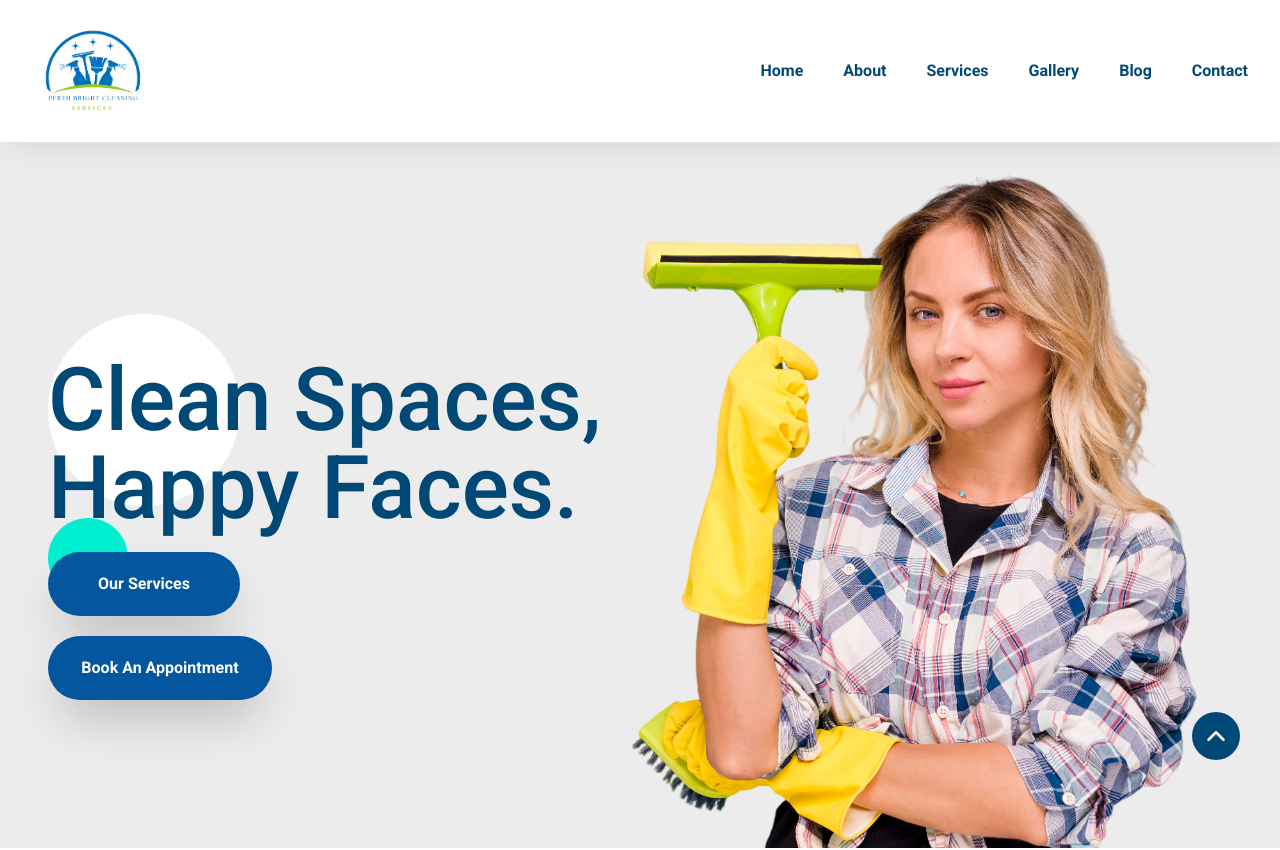
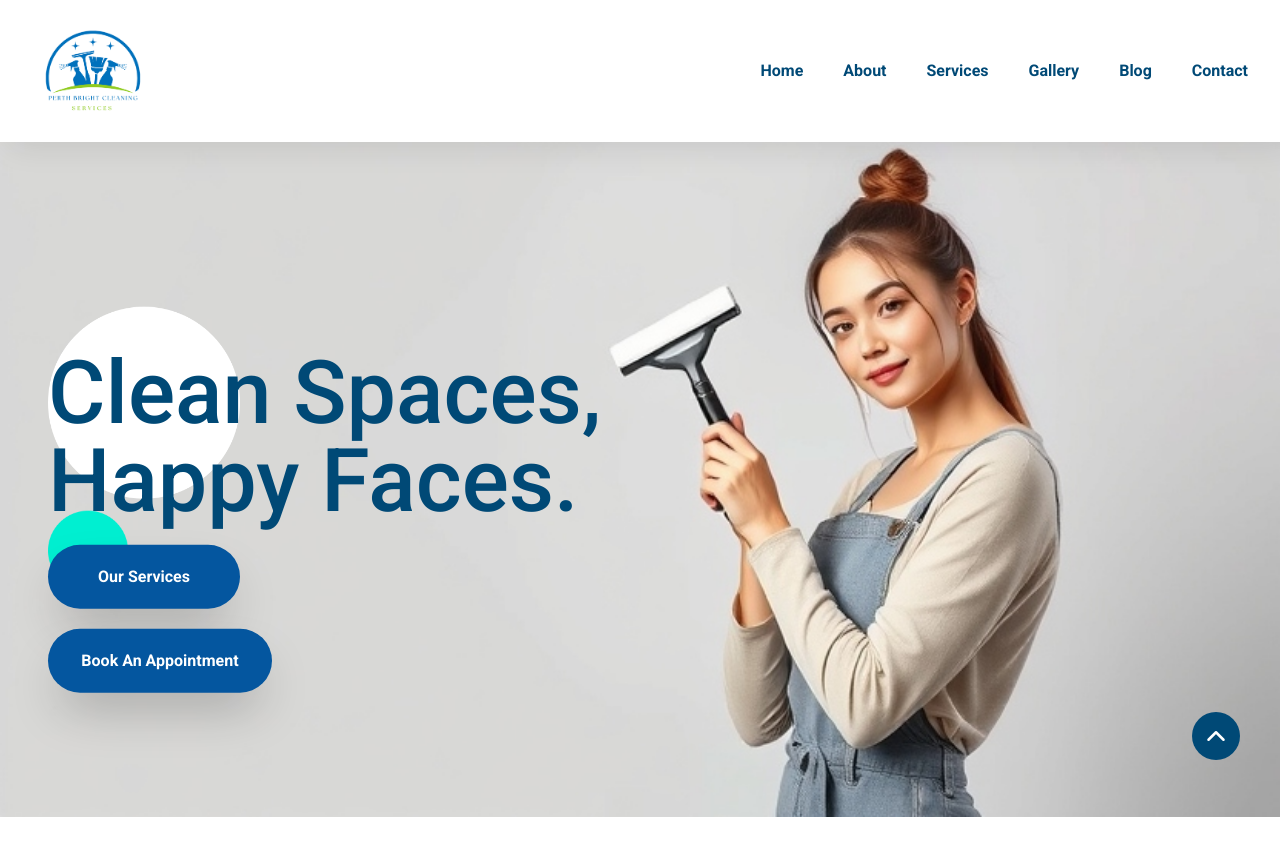
Before and after one commit to ashraf571/cleaning-app, a Next.js app: page / in a window 1280 px wide. Shown: the top 850 px of the page. Built offline with nearby package versions, Linux system fonts and the light colour scheme.

Commit message:
change hero area image

```diff
--- a/components/organisms/HomeCarousel/HomeCarousel.tsx
+++ b/components/organisms/HomeCarousel/HomeCarousel.tsx
@@ -9,7 +9,7 @@ import {
   // CarouselPrevious,
 } from "@/components/ui/carousel";
 
-import Banner1 from "@/assets/images/HomeSliderImages/banner1.png";
+import Banner1 from "@/assets/images/HomeSliderImages/banner1.jpeg";
 // import Banner2 from "@/assets/images/HomeSliderImages/banner2.png";
 
 import WhiteCircle from "@/assets/images/HomeSliderImages/whiteshape.png";
@@ -33,7 +33,7 @@ const HomeCarousel = () => {
           {HomeCarouselData.map((Item, index) => {
             return (
               <CarouselItem key={index} className="w-full relative">
-                <div className="">
+                <div className="max-h-[1000px]">
                   <Image
                     src={Item.sliderImage}
                     alt=""
@@ -51,7 +51,7 @@ const HomeCarousel = () => {
                   <Image src={GreenCircle} alt="" className="w-12 md:w-20" />
                 </div>
 
-                <div className="flex flex-col gap-5 max-w-[690px] absolute  top-1/2 left-16 bottom-24 -translate-y-1/2 ">
+                <div className="flex flex-col gap-2 md:gap-5 w-1/2 md:max-w-[690px] absolute  top-1/3 md:top-1/2 left-16 bottom-24 -translate-y-1/2 ">
                   <span className="text-2xl md:text-4xl lg:text-[5.5rem] lg:leading-none font-medium text-cyanblue ">
                     {Item.haeding}{" "}
                   </span>
```
Also changed, not shown: assets/images/HomeSliderImages/banner1.jpeg (added).
